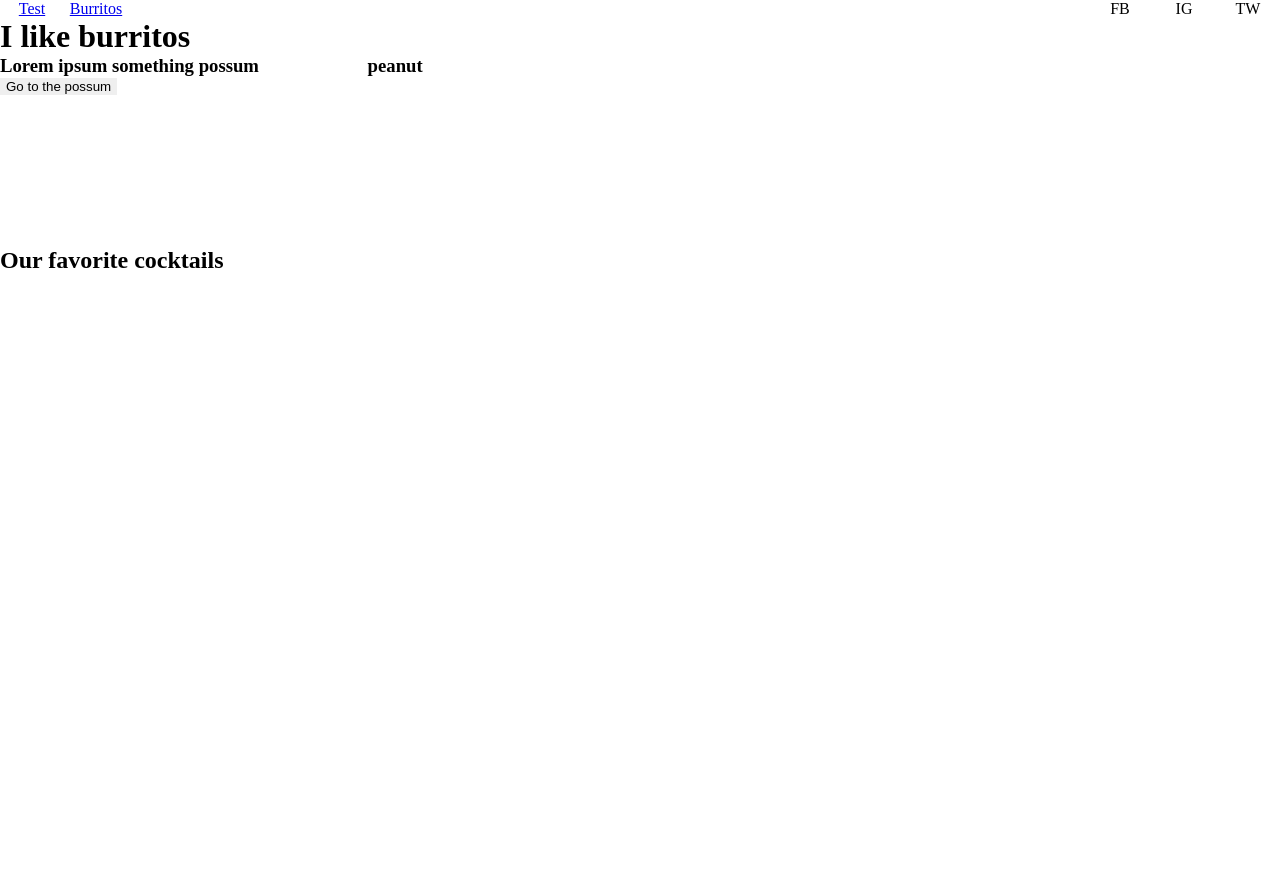
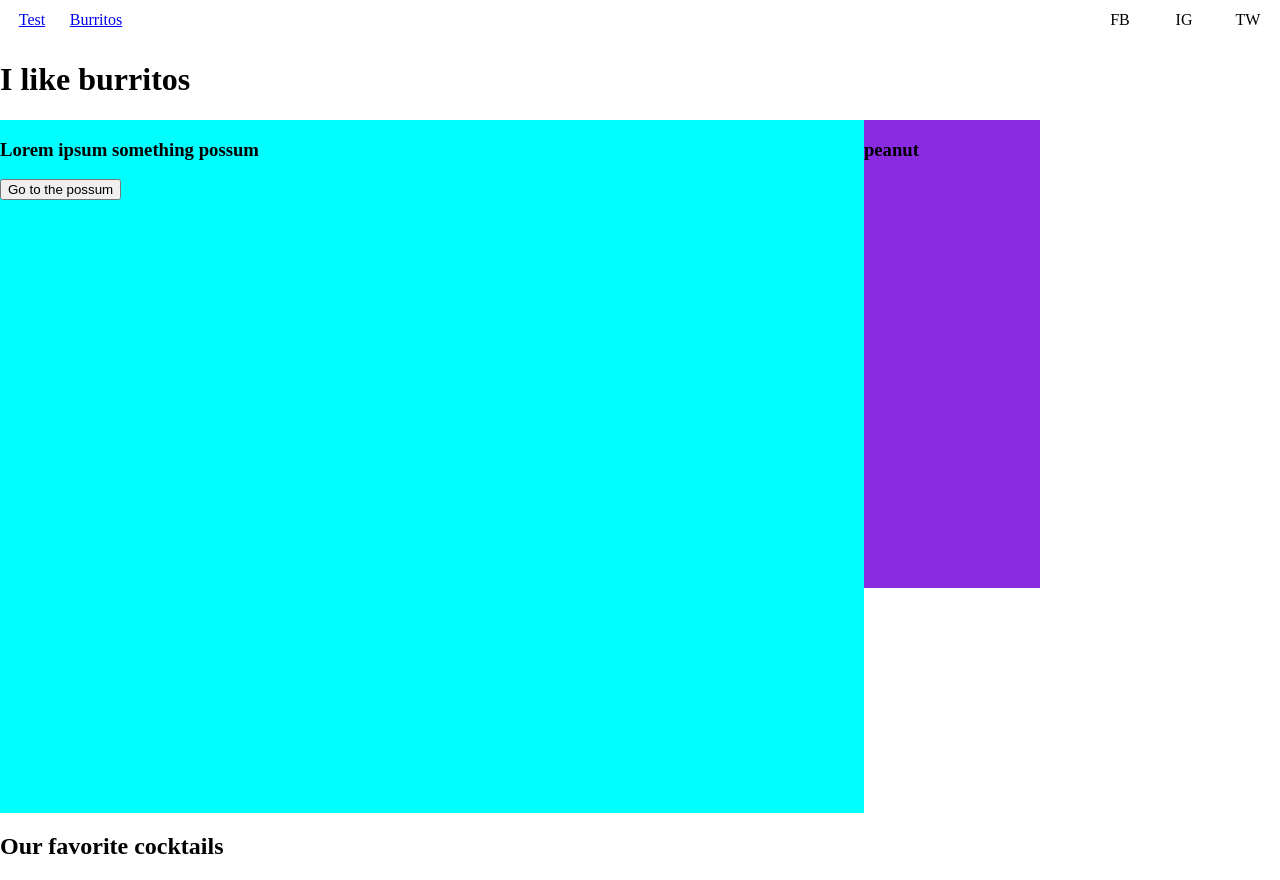
Before and after one commit to pathu91/cocktailmenu, a React app: page /xyz in a window 1280 px wide. Before the commit the page ends 800 px from the top, so only its background shows below. Built offline with nearby package versions, Linux system fonts and the light colour scheme.

Commit message:
add style template to visualize layout

```diff
--- a/src/client/styles/stylesheet.css
+++ b/src/client/styles/stylesheet.css
@@ -1,13 +1,15 @@
-* {
-    border: 0;
+html,
+body {
   margin: 0;
+  height: 100%;
 }
 
-/* Nav Bar */
+/* ------------------- Nav Bar ------------------- */
 #nav-bar-container {
   display: flex;
   list-style: none;
-    width: 100vw;
+  height: 5vh;
+  align-items: center;
   justify-content: space-between;
 }
 #nav-links,
@@ -19,27 +21,50 @@
   text-align: center;
   width: 5vw;
 }
-/* Home Page */
 
-/* Featured Box */
+/* ------------------- Home Page ------------------- */
+
+/* MAIN BOX */
 #mainHome {
   display: flex;
   flex-direction: column;
+  height: 95vh;
+  width: 100vw;
 }
+
+/* Featured Cocktail Banner */
 #featured-container {
+  width: 65rem;
+  height: 65rem;
   display: grid;
-    height: 15vw;
-    width: 50vw;
   grid-template-areas:
-        "c c a"
-        "c c a"
-        "c c a";
+    "c c c c c a"
+    "c c c c c a"
+    "c c c c c .";
 }
 
 #featured-cocktail {
-    grid-area: "c";
+  grid-area: c;
+  background-color: aqua;
 }
 
-#featured-accent {
-    grid-area: "a";
+#featured-accent-box {
+  grid-area: a;
+  background-color: blueviolet;
 }
+
+#featured-cocktail-button-container {
+  background-color: pink;
+}
+
+/* Find Your Cocktail */
+
+#find-your-cocktails-container {
+  display: flex;
+  flex: 0 1 auto;
+  justify-content: space-around;
+}
+
+.cocktail-function {
+  background-color: chocolate;
+}
```
Lines whose indentation alone changed are shown as unchanged.
